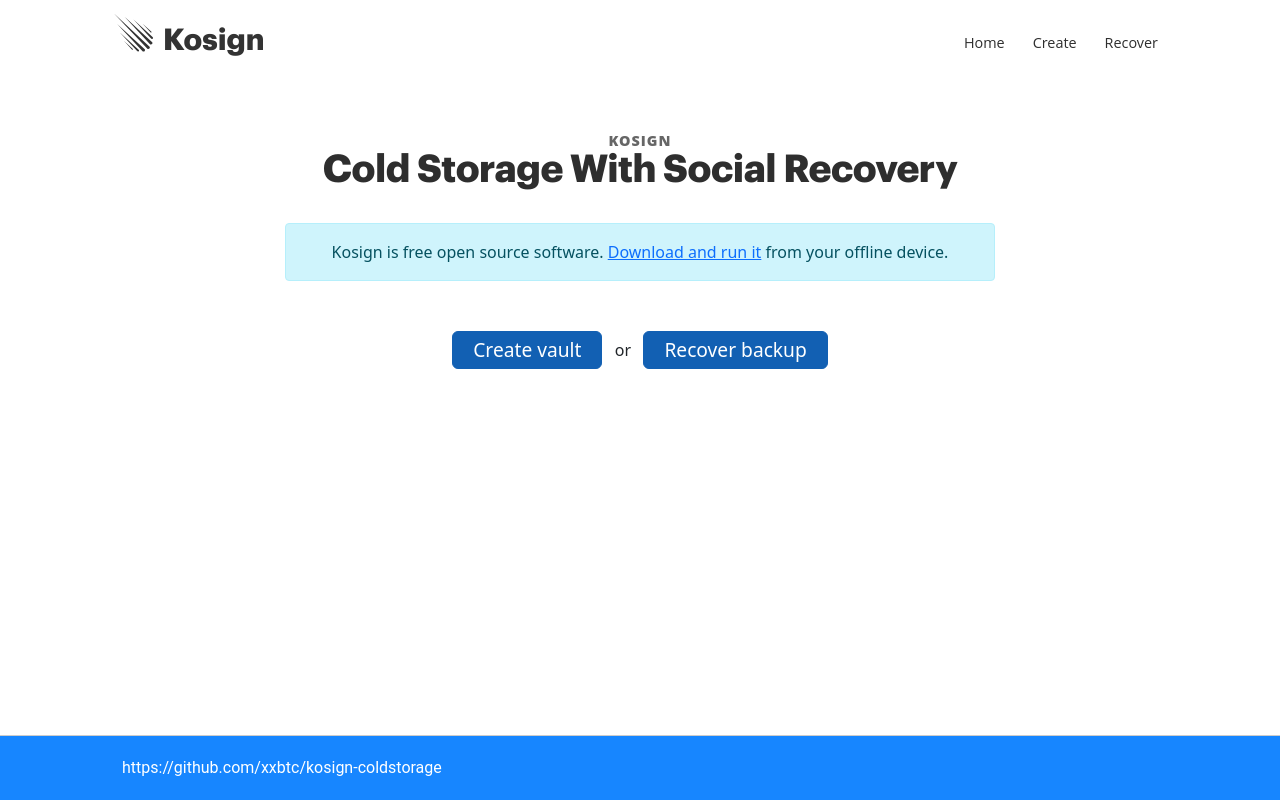
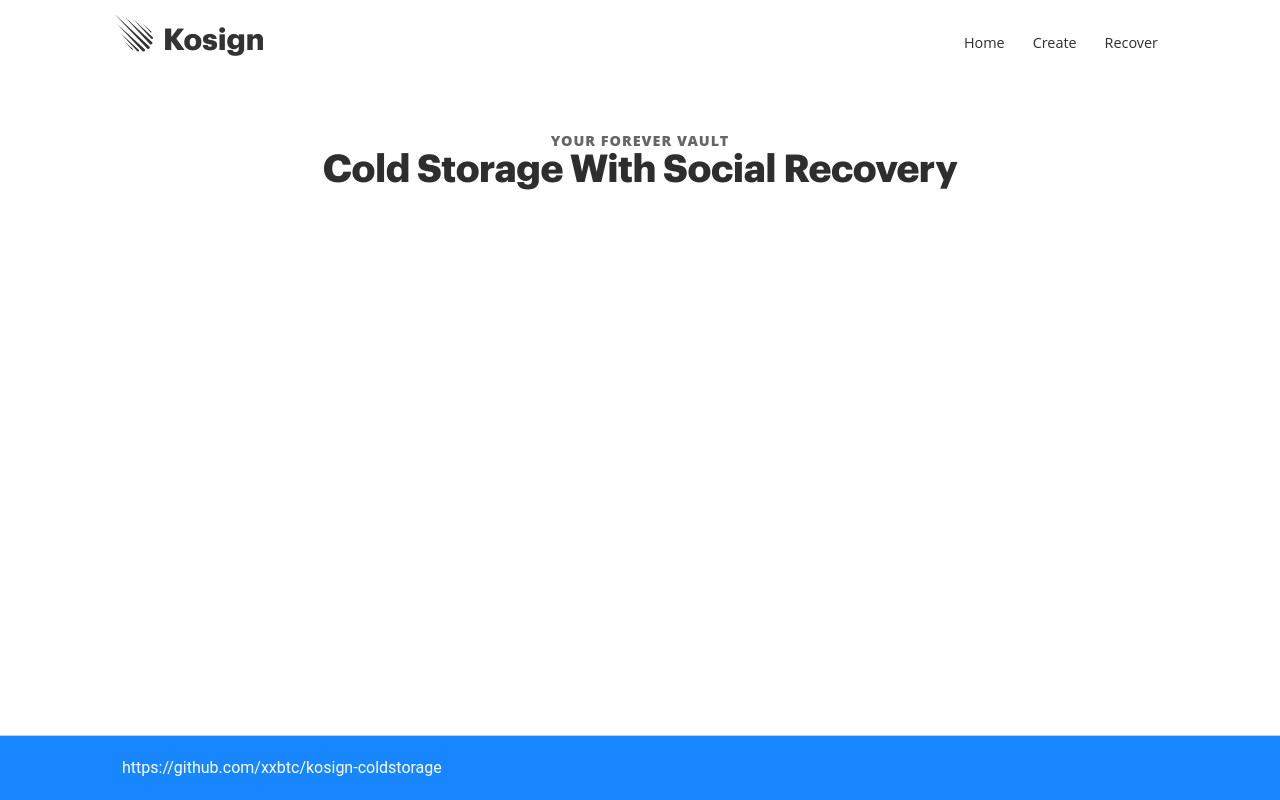
Before and after one commit to xxbtc/kosign-cold-storage, a React (Create React App) app: page / in a window 1280 px wide. Built offline with nearby package versions, Linux system fonts and the light colour scheme; a web font is replaced by a local one.

Commit message:
remove homepage temporarily

```diff
--- a/src/pages/HomePage.js
+++ b/src/pages/HomePage.js
@@ -29,46 +29,15 @@
                     <Row>
                         <Col xs={{span:12}} md={{span:12, offset:0}} lg={{span:8, offset:2}}>
                             <div className={'homepageH1'}>
-                                <div className={'homepageH1pretitle'}>Kosign</div>
+                                <div className={'homepageH1pretitle'}>Your Forever Vault</div>
                                 <div className={'actualTitle'}>
                                     <div>Cold Storage With Social Recovery</div>
                                 </div>
                             </div>
 
-                            <div className={'alert alert-info'} style={{textAlign:'center', marginTop:30}}>
-                                Kosign is free open source software. <a href='https://github.com/xxbtc/kosign-coldstorage'>Download and run it</a> from your offline device.
-                            </div>
 
-                            <div style={{marginTop:20, textAlign:'center'}}>
-                                <div style={{display:'flex',flexDirection:'row', justifyContent:'center', alignItems:'center', paddingTop:30}}>
-                                    <div>
-                                        <Button
-                                            variant={'primary'}
-                                            size={'lg'}
-                                            onClick={() => navigate('/create')}
-                                        >
-                                            Create vault
-                                        </Button>
-                                    </div>
-                                    <div style={{padding:4}}>
-                                        &nbsp; or &nbsp;
-                                    </div>
-                                    <div>
-                                        <Button
-                                            variant={'link'}
-                                            size={'lg'}
-                                            onClick={() => navigate('/recover')}
-                                        >
-                                            Recover backup
-                                        </Button>
-                                    </div>
-                                </div>
 
-                            </div>
 
-                            <div style={{marginTop:300, textAlign:'center'}}>
-
-                            </div>
                         </Col>
 
                     </Row>
```
